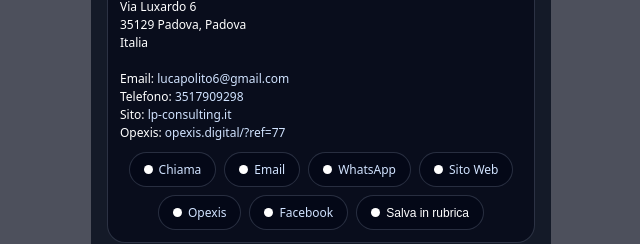
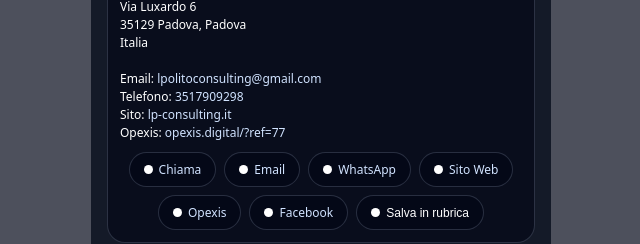
Before and after one commit to rabbonimirko-arch/opexis-polito, a plain HTML site: page index.html in a window 1280 px wide. Shown: the part 276-520 px from the top of the page, 319-959 px from the left. Drawn offline with Linux system fonts and the light colour scheme.

Commit message:
Update index.html

```diff
--- a/index.html
+++ b/index.html
@@ -188,7 +188,7 @@ footer{
     35129 Padova, Padova<br>
     Italia<br><br>
 
-    Email: <a href="mailto:lucapolito6@gmail.com">lucapolito6@gmail.com</a><br>
+    Email: <a href="mailto:lpolitoconsulting@gmail.com">lpolitoconsulting@gmail.com</a><br>
     Telefono: <a href="tel:+393517909298">3517909298</a><br>
     Sito: <a href="https://lp-consulting.it/" target="_blank" rel="noopener">lp-consulting.it</a><br>
     Opexis: <a href="https://opexis.digital/?ref=77" target="_blank" rel="noopener">opexis.digital/?ref=77</a>
```
